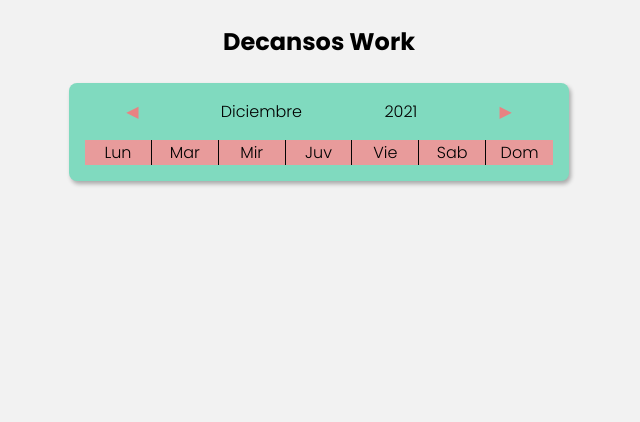
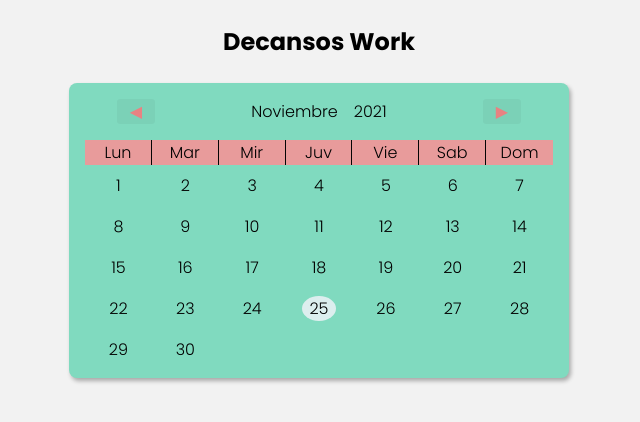
Before and after one commit to jainner/calen-break, a plain HTML site: page index..html in a window 1280 px wide. Shown: the whole page, without its empty margins (321-961 px from the left). Drawn offline with Linux system fonts and the light colour scheme.

Commit message:
todo terminado

```diff
--- a/index..html
+++ b/index..html
@@ -6,8 +6,7 @@
 		<meta name="viewport" content="width=device-width, initial-scale=1.0" />
 		<link rel="shortcut icon" href="/calendario.png" />
 		<title>Deacansos Work</title>
-		<link rel="stylesheet" href="style.css" />
-		<script defer src="/index.js"></script>
+		<link rel="stylesheet" href="./style.css" />
 	</head>
 	<body>
 		<section class="container">
@@ -16,9 +15,10 @@
 				<div class="calen_info">
 					<div class="prev_month" id="prev-month">&#9664;</div>
 
-					<div class="calen_month" id="month"></div>
-
-					<div class="calen_year" id="year"></div>
+					<div class="content-month">
+						<div class="calen_month" id="month"></div>
+						<div class="calen_year" id="year"></div>
+					</div>
 
 					<div class="next_month" id="next-month">&#9654;</div>
 				</div>
@@ -31,8 +31,9 @@
 					<div class="calen_day">Sab</div>
 					<div class="calen_day">Dom</div>
 				</div>
-				<div class="calen_dates" id="dates"></div>
+				<div class="calendar_dates" id="dates"></div>
 			</div>
 		</section>
+		<script src="./index.js"></script>
 	</body>
 </html>
--- a/index.js
+++ b/index.js
@@ -8,26 +8,105 @@ let monthNames = [
 	"Julio",
 	"Agosto",
 	"Septiembre",
+	"octubre",
 	"Noviembre",
 	"Diciembre",
 ];
 
 const d = new Date();
-const currentDay = d.getDate();
-const currentMonth = d.getMonth();
-const currentYear = d.getFullYear();
+let currentDay = d.getDate();
+let currentMonth = d.getMonth();
+let currentYear = d.getFullYear();
 
 let dates = document.getElementById("dates");
 let month = document.getElementById("month");
 let year = document.getElementById("year");
 
-const nextMonth = document.getElementById("next-month");
-const prevMounth = document.getElementById("prev-month");
+let nextMonthButton = document.getElementById("next-month");
+let prevMonthButton = document.getElementById("prev-month");
 
 month.textContent = monthNames[currentMonth];
 year.textContent = currentYear.toString();
 
-function isLean() {
+nextMonthButton.addEventListener("click", () => nextMonth());
+prevMonthButton.addEventListener("click", () => lastMonth());
+
+writeMonth(currentMonth);
+
+function writeMonth(month) {
+	for (let i = startDay(); i > 0; i--) {
+		dates.innerHTML += `<div class='month_before'>
+	${getTotalDay(currentMonth - 1) - (i - 1)}
+	</div>`;
+	}
+
+	for (i = 1; i <= getTotalDay(month); i++) {
+		if (i === currentDay) {
+			dates.innerHTML += `<div class='calendar_today'>${i}</div>`;
+		} else {
+			dates.innerHTML += `<div>${i}</div>`;
+		}
+	}
+}
+
+function getTotalDay(month) {
+	if (month === -1) month = 11;
+
+	if (
+		month == 0 ||
+		month == 2 ||
+		month == 4 ||
+		month == 6 ||
+		month == 7 ||
+		month == 9 ||
+		month == 11
+	) {
+		return 31;
+	} else if (month == 3 || month == 5 || month == 8 || month == 10) {
+		return 30;
+	} else {
+		return isLeap() ? 29 : 28;
+	}
+}
+
+function startDay() {
+	// devuelve el primer dia del mes
+	const start = new Date(currentYear, currentMonth, 1);
+	// si es -1 queire de decir que no exite,en ese caso devolvemos 6 que es domingo.
+	return start.getDay() - 1 === -1 ? 6 : start.getDay() - 1;
+}
+
+function lastMonth() {
+	if (currentMonth !== 0) {
+		currentMonth--;
+	} else {
+		currentMonth = 11;
+		currentYear--;
+	}
+
+	setNewDate();
+}
+
+function nextMonth() {
+	if (currentMonth !== 11) {
+		currentMonth++;
+	} else {
+		currentMonth = 0;
+		currentYear++;
+	}
+	setNewDate();
+}
+
+function setNewDate() {
+	d.setFullYear(currentYear, currentMonth, currentDay);
+	month.textContent = monthNames[currentMonth];
+	year.textContent = currentYear.toString();
+
+	dates.textContent = "";
+	writeMonth(currentMonth);
+}
+
+function isLeap() {
 	return (
 		(currentYear % 100 !== 0 && currentYear % 4 === 0) ||
 		currentYear % 400 === 0
--- a/style.css
+++ b/style.css
@@ -31,23 +31,56 @@ h1 {
 	padding: 1em;
 	border-radius: 0.5em;
 	box-shadow: 2px 3px 4px rgba(0, 0, 0, 0.3);
+	justify-content: center;
+	display: flex;
+	flex-direction: column;
 }
 
 .calen_info {
 	display: flex;
 	justify-content: space-around;
 }
+.calen_month {
+	margin-right: 1em;
+}
+.content-month {
+	display: flex;
+	min-width: 200px;
+	justify-content: center;
+}
 
-.prev_month {
-	color: var(--past-color);
-}
+.prev_month,
 .next_month {
 	color: var(--past-color);
+	cursor: pointer;
+	padding: 0 0.8em;
+	background-color: rgba(0, 0, 0, 0.042);
+	border-radius: 0.2em;
 }
 
-.calen_weeks {
+.calen_weeks,
+.calendar_dates {
 	display: grid;
 	grid-template-columns: repeat(7, 1fr);
+	text-align: center;
+}
+.calendar_dates {
+	gap: 1em 0;
+	margin-top: 0.5em;
+}
+
+.calendar_today {
+	background-color: rgb(220, 238, 238);
+	border-radius: 50%;
+	width: 50%;
+	margin: auto;
+}
+.break {
+	background-color: blue;
+}
+
+.month_before {
+	background-color: rgba(0, 0, 0, 0.3);
 }
 
 .calen_day {
```
